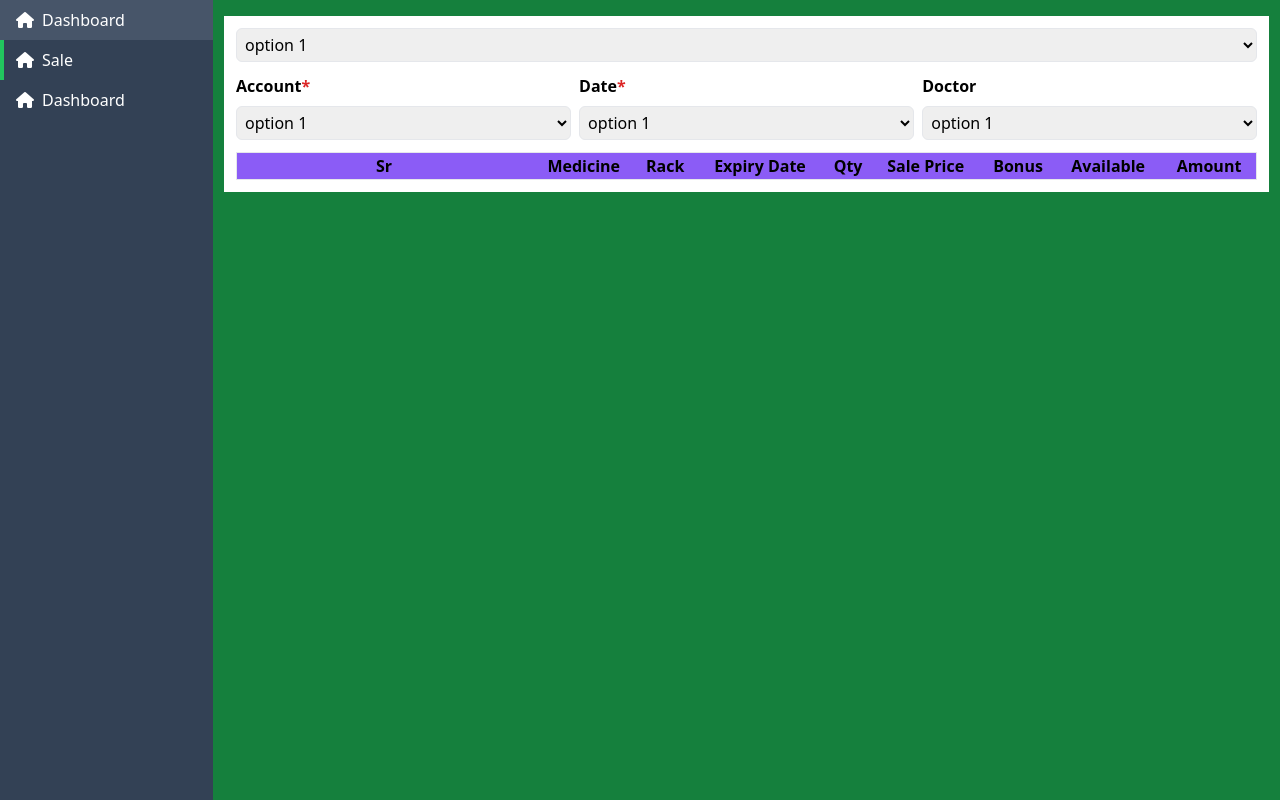
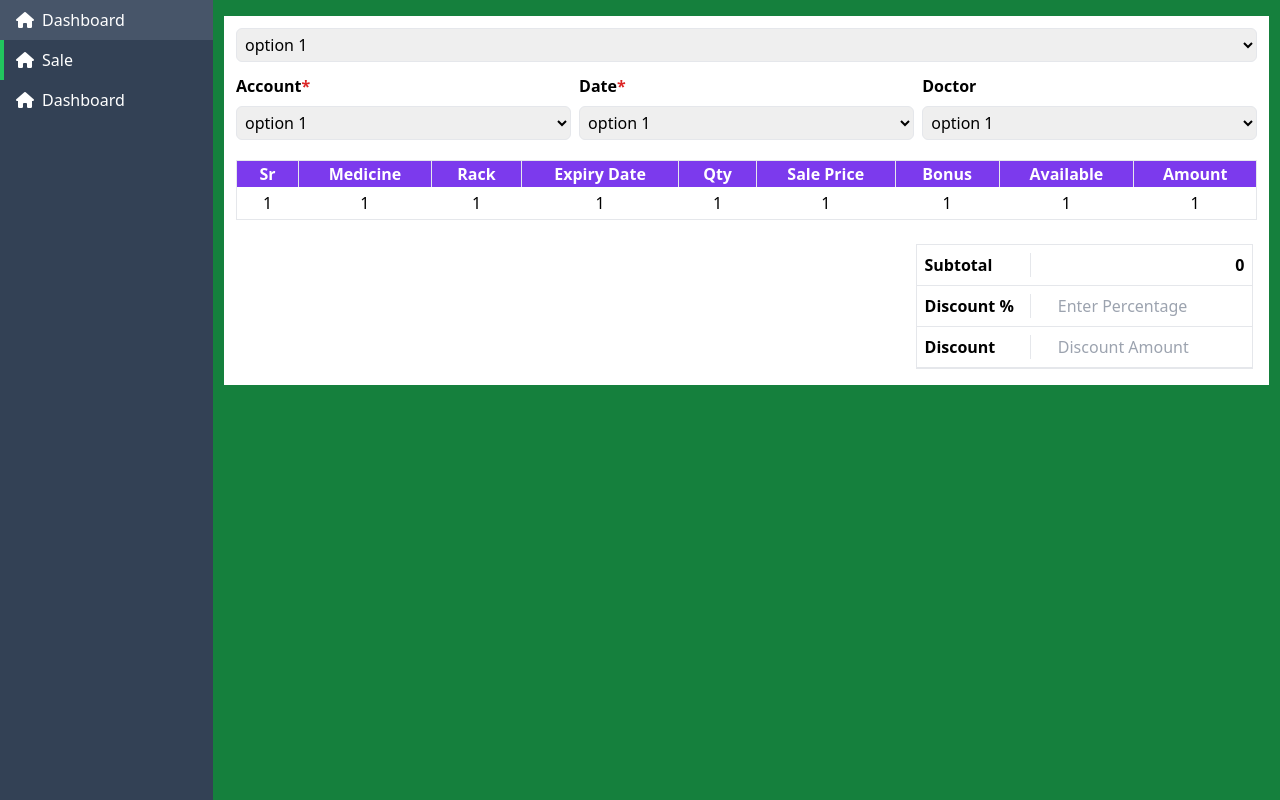
Before and after one commit to fxjakaria04/Pharmacy, a website: page sale.html in a window 1280 px wide. Drawn offline with Linux system fonts and the light colour scheme.

Commit message:
adding display

```diff
--- a/sale.html
+++ b/sale.html
@@ -60,21 +60,53 @@
                         </select>
                     </div>
                 </div>
-                <table class="border whitespace-nowrap overflow-auto">
-                    <thead>
-                        <tr class="bg-violet-500">
-                            <th class="min-w-52">Sr</th>
-                            <th>Medicine</th>
-                            <th>Rack</th>
-                            <th>Expiry Date</th>
-                            <th>Qty</th>
-                            <th>Sale Price</th>
-                            <th>Bonus</th>
-                            <th>Available</th>
-                            <th>Amount</th>
-                        </tr>
-                    </thead>
-                </table>
+                <div class="w-full py-2 overflow-auto">
+                    <table class="border whitespace-nowrap min-w-full">
+                        <thead>
+                            <tr class="bg-violet-600 text-white">
+                                <th class="px-4 border-r">Sr</th>
+                                <th class="px-4 border-r">Medicine</th>
+                                <th class="px-4 border-r">Rack</th>
+                                <th class="px-4 border-r">Expiry Date</th>
+                                <th class="px-4 border-r">Qty</th>
+                                <th class="px-4 border-r">Sale Price</th>
+                                <th class="px-4 border-r">Bonus</th>
+                                <th class="px-4 border-r">Available</th>
+                                <th class="px-4 border-r">Amount</th>
+                            </tr>
+                        </thead>
+                        <tbody>
+                            <tr>
+                                <td class="text-center font-medium py-1">1</td>
+                                <td class="text-center font-medium py-1">1</td>
+                                <td class="text-center font-medium py-1">1</td>
+                                <td class="text-center font-medium py-1">1</td>
+                                <td class="text-center font-medium py-1">1</td>
+                                <td class="text-center font-medium py-1">1</td>
+                                <td class="text-center font-medium py-1">1</td>
+                                <td class="text-center font-medium py-1">1</td>
+                                <td class="text-center font-medium py-1">1</td>
+                            </tr>
+                        </tbody>
+                    </table>
+                </div>
+                <div class="w-full p-1 grid grid-cols-1 md:grid-cols-3">
+                    <div class="col-span-1 md:col-span-2"></div>
+                    <div class="col-span-1 border">
+                        <div class="w-full flex items-center justify-between border-b p-2">
+                            <span class="border-r w-4/12 font-semibold">Subtotal</span>
+                            <span class="font-semibold">0</span>
+                        </div>
+                        <div class="w-full flex items-center justify-between border-b p-2">
+                            <span class="border-r w-4/12 font-semibold">Discount %</span>
+                            <input type="number" name="" id="" placeholder="Enter Percentage" class="w-7/12 outline-none">
+                        </div>
+                        <div class="w-full flex items-center justify-between border-b p-2">
+                            <span class="border-r w-4/12 font-semibold">Discount</span>
+                            <input type="number" name="" id="" placeholder="Discount Amount" class="w-7/12 outline-none">
+                        </div>
+                    </div>
+                </div>
             </div>
         </main>
 </body>
```
Also changed, not shown: public/output.css.
